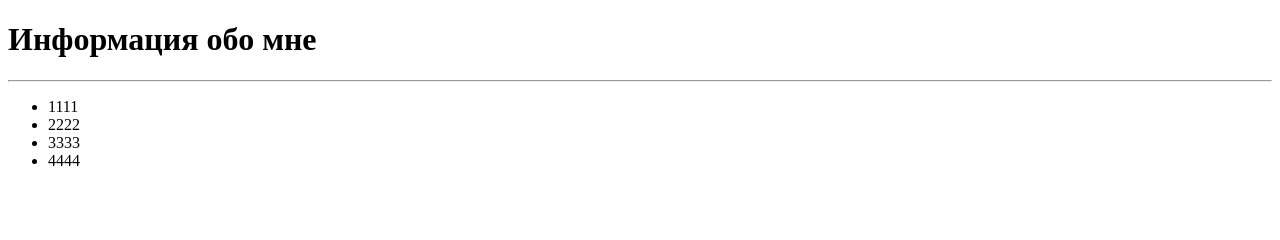
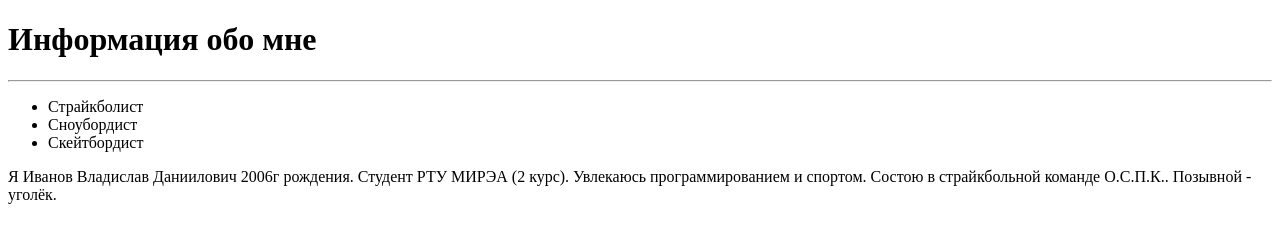
Before and after one commit to VLADISLAVE2006/MySite, a plain HTML site: page index.html in a window 1280 px wide. Drawn offline with Linux system fonts and the light colour scheme.

Commit message:
fifth commit

```diff
--- a/index.html
+++ b/index.html
@@ -13,11 +13,11 @@
     <main>
         <hr>
         <ul>
-            <li>1111</li>
-            <li>2222</li>
-            <li>3333</li>
-            <li>4444</li>
+            <li>Страйкболист</li>
+            <li>Сноубордист</li>
+            <li>Скейтбордист</li>
         </ul>
+        <p> Я Иванов Владислав Даниилович 2006г рождения. Студент РТУ МИРЭА (2 курс). Увлекаюсь программированием и спортом. Состою в страйкбольной команде О.С.П.К.. Позывной - уголёк.</p>
     </main>
     <footer>
     </footer>
```
